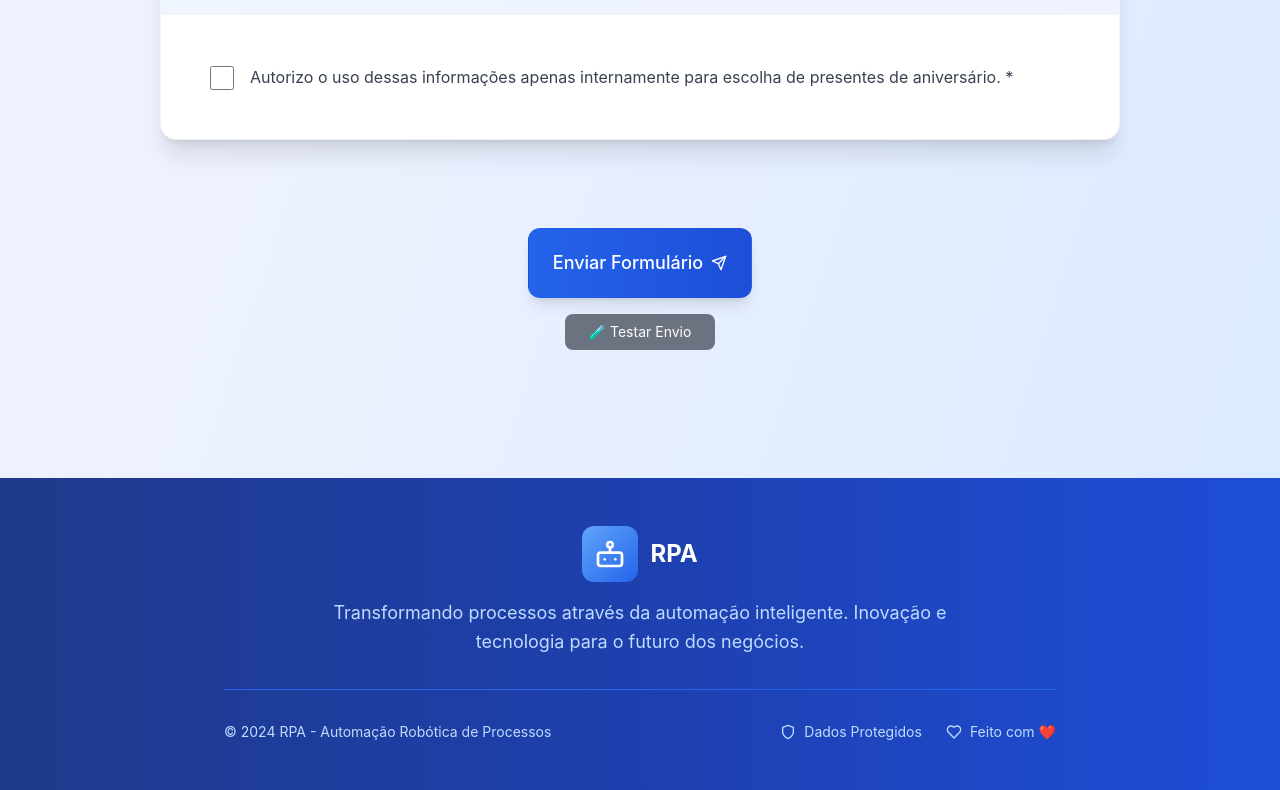
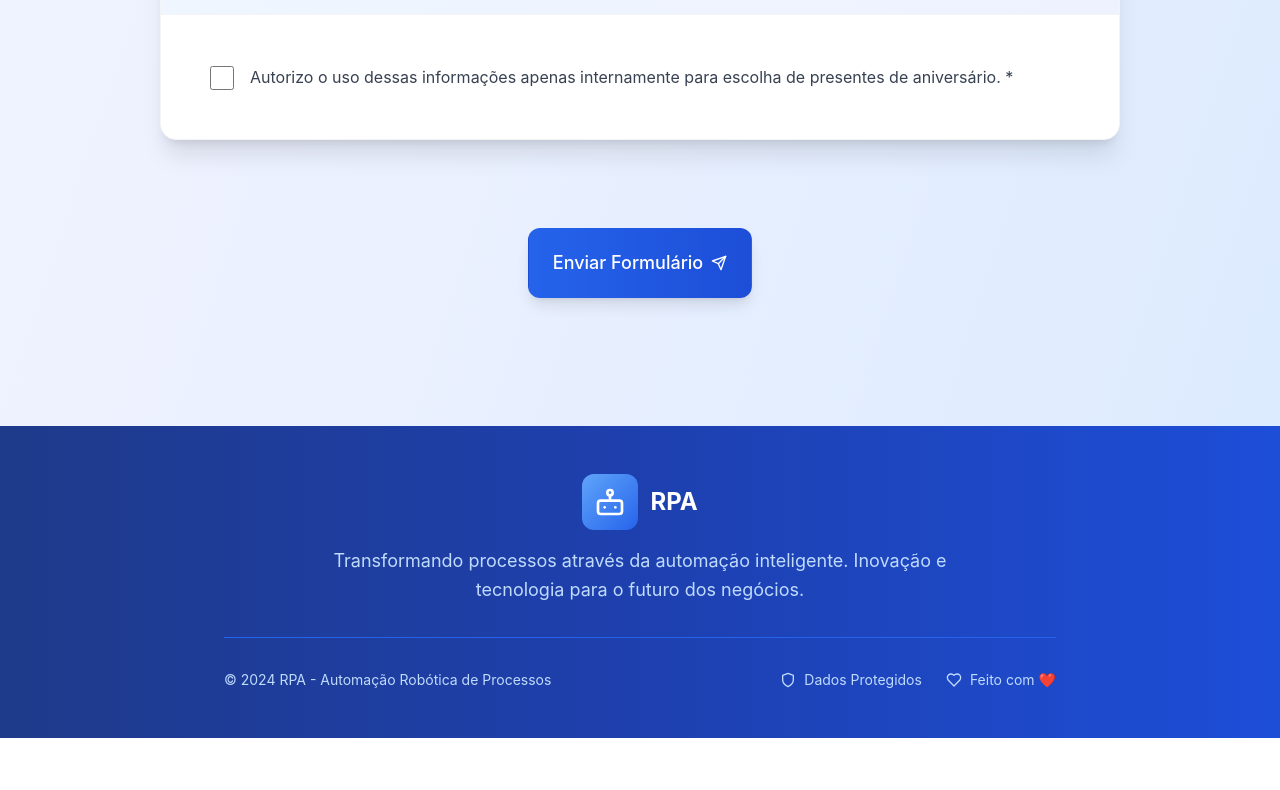
Before and after one commit to thaismeneses-del/formulario-equipe, a React (Create React App) app: page / in a window 1280 px wide. Shown: the part 3178-3968 px from the top of the page. After the commit the page ends 3916 px from the top, so only its background shows below. Built offline with nearby package versions, Linux system fonts and the light colour scheme.

Commit message:
Removido botão de teste - formulário pronto para produção

```diff
--- a/src/components/FormularioPresentes.tsx
+++ b/src/components/FormularioPresentes.tsx
@@ -585,46 +585,11 @@ const FormularioPresentes: React.FC = () => {
             </div>
           </FormSection>
 
-                      {/* Botão de envio */}
-            <div className="text-center pt-12 space-y-4">
+                                  {/* Botão de envio */}
+            <div className="text-center pt-12">
               <Button type="submit" className="text-lg px-16 py-5" disabled={isSubmitting}>
                 {isSubmitting ? 'Enviando...' : 'Enviar Formulário'}
               </Button>
-
-              {/* Botão de teste */}
-              <div className="mt-4">
-                <button
-                  type="button"
-                  onClick={async () => {
-                    console.log('🧪 Testando Formspree...');
-                    const testData = {
-                      nome: 'Teste Automático',
-                      dataAniversario: '15/03',
-                      camiseta: 'M',
-                      consentimento: 'Sim'
-                    };
-
-                    try {
-                      const response = await fetch('https://formspree.io/f/xzzvlgde', {
-                        method: 'POST',
-                        headers: { 'Content-Type': 'application/json' },
-                        body: JSON.stringify(testData)
-                      });
-
-                      if (response.ok) {
-                        alert('✅ Teste enviado com sucesso! Verifique seu email.');
-                      } else {
-                        alert(`❌ Erro: ${response.status}`);
-                      }
-                                         } catch (error) {
-                       alert('❌ Erro no teste: ' + (error as Error).message);
-                     }
-                  }}
-                  className="bg-gray-500 hover:bg-gray-600 text-white px-6 py-2 rounded-lg text-sm"
-                >
-                  🧪 Testar Envio
-                </button>
-              </div>
             </div>
         </form>
       </div>
```
Also changed, not shown: 1 other file (tests, documents, lock files or other folders).
